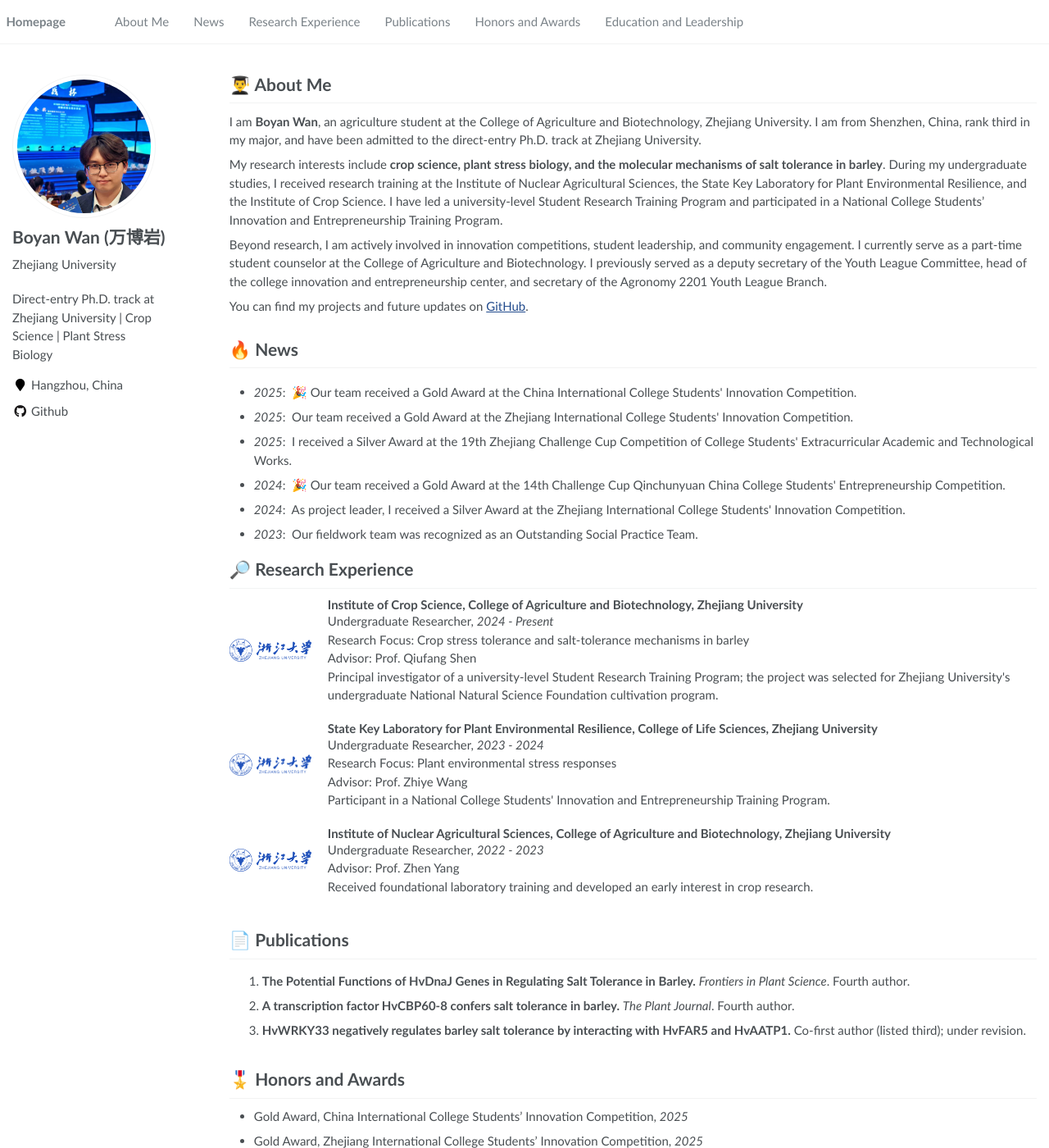
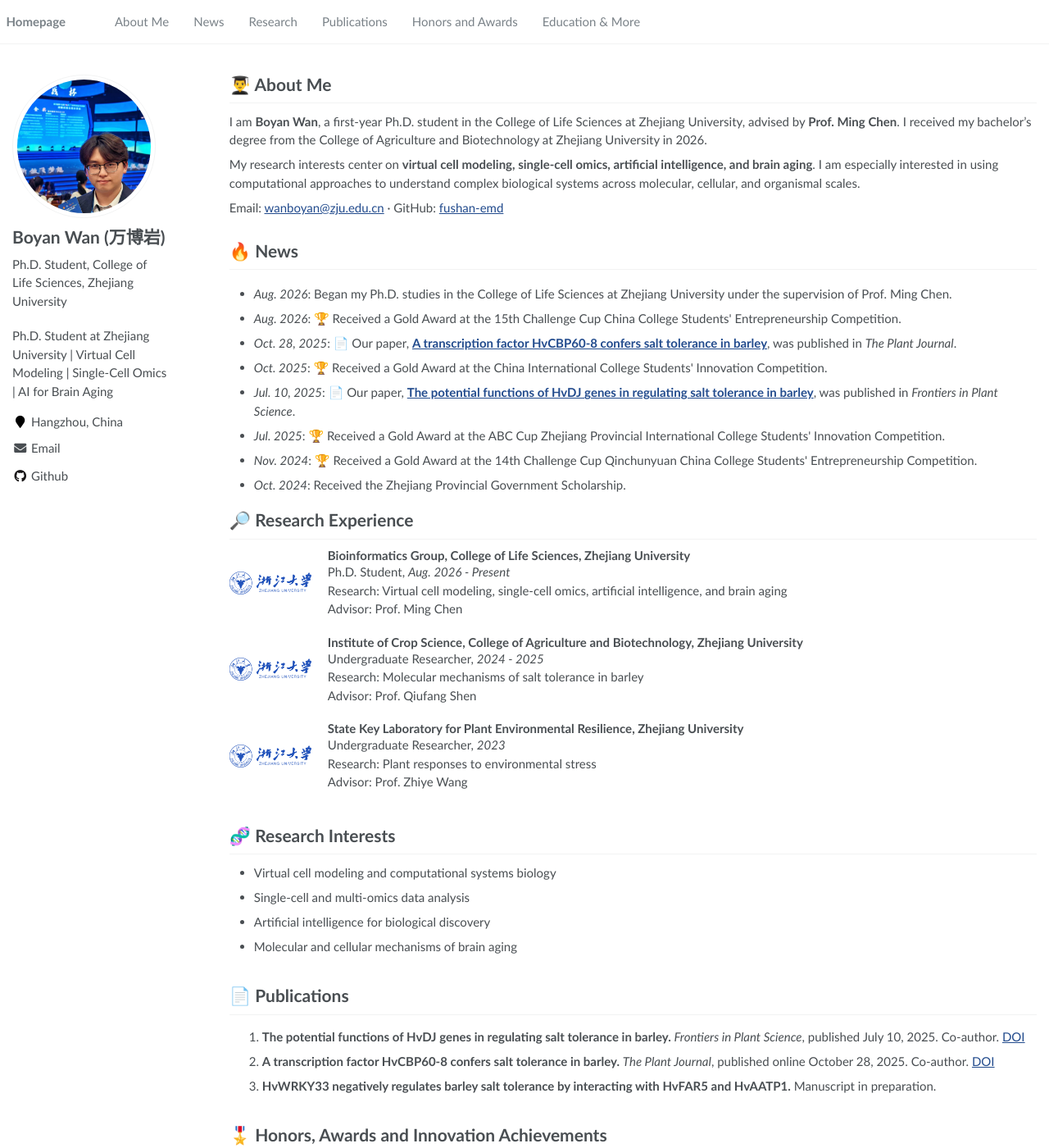
Before and after one commit to fushan-emd/fushan-emd.github.io, a Jekyll site: the page built from _pages/about.md, in a window 1280 px wide and 1400 px high. Shown: the whole window at 82% size. Built offline with Jekyll 4.4.1, drawn with Linux system fonts in a browser that asks for light colours; some of the changed text lies outside the part shown.

Commit message:
Update profile and add publication news

```diff
--- a/_config.yml
+++ b/_config.yml
@@ -1,6 +1,6 @@
 title                    : "Boyan Wan (万博岩)"
 title_separator          : "-"
-description              : "Direct-entry Ph.D. track at Zhejiang University | Crop Science | Plant Stress Biology"
+description              : "Ph.D. Student at Zhejiang University | Virtual Cell Modeling | Single-Cell Omics | AI for Brain Aging"
 url                      : "https://fushan-emd.github.io"
 baseurl                  : ""
 repository               : "fushan-emd/fushan-emd.github.io"
@@ -16,10 +16,10 @@ baidu_site_verification  :
 author:
   name             : "Boyan Wan (万博岩)"
   avatar           : "images/profile.webp"
-  bio              : "Zhejiang University"
+  bio              : "Ph.D. Student, College of Life Sciences, Zhejiang University"
   location         : "Hangzhou, China"
   employer         :
-  email            :
+  email            : "wanboyan@zju.edu.cn"
   github           : "fushan-emd"
   googlescholar    :
   pubmed           :
--- a/_data/navigation.yml
+++ b/_data/navigation.yml
@@ -5,7 +5,7 @@ main:
   - title: "News"
     url: "/#news"
 
-  - title: "Research Experience"
+  - title: "Research"
     url: "/#research-experience"
 
   - title: "Publications"
@@ -14,5 +14,5 @@ main:
   - title: "Honors and Awards"
     url: "/#honors-and-awards"
 
-  - title: "Education and Leadership"
-    url: "/#education-and-leadership"
+  - title: "Education & More"
+    url: "/#education"
--- a/_pages/about.md
+++ b/_pages/about.md
@@ -12,26 +12,26 @@ redirect_from:
 
 # 👨‍🎓 About Me
 
-I am **Boyan Wan**, an agriculture student at the College of Agriculture and Biotechnology, Zhejiang University. I am from Shenzhen, China, rank third in my major, and have been admitted to the direct-entry Ph.D. track at Zhejiang University.
+I am **Boyan Wan**, a first-year Ph.D. student in the College of Life Sciences at Zhejiang University, advised by **Prof. Ming Chen**. I received my bachelor's degree from the College of Agriculture and Biotechnology at Zhejiang University in 2026.
 
-My research interests include **crop science, plant stress biology, and the molecular mechanisms of salt tolerance in barley**. During my undergraduate studies, I received research training at the Institute of Nuclear Agricultural Sciences, the State Key Laboratory for Plant Environmental Resilience, and the Institute of Crop Science. I have led a university-level Student Research Training Program and participated in a National College Students' Innovation and Entrepreneurship Training Program.
+My research interests center on **virtual cell modeling, single-cell omics, artificial intelligence, and brain aging**. I am especially interested in using computational approaches to understand complex biological systems across molecular, cellular, and organismal scales.
 
-Beyond research, I am actively involved in innovation competitions, student leadership, and community engagement. I currently serve as a part-time student counselor at the College of Agriculture and Biotechnology. I previously served as a deputy secretary of the Youth League Committee, head of the college innovation and entrepreneurship center, and secretary of the Agronomy 2201 Youth League Branch.
-
-You can find my projects and future updates on [GitHub](https://github.com/fushan-emd).
+Email: [wanboyan@zju.edu.cn](mailto:wanboyan@zju.edu.cn) · GitHub: [fushan-emd](https://github.com/fushan-emd)
 
 <span class="anchor" id="news"></span>
 
 # 🔥 News
 
-<div style="max-height: 200px; width: fit-content; overflow-y: auto; background: #FFFFFF;">
+<div class="news-list">
 <ul>
-  <li><em>2025</em>: &nbsp;🎉 Our team received a Gold Award at the China International College Students' Innovation Competition.</li>
-  <li><em>2025</em>: &nbsp;Our team received a Gold Award at the Zhejiang International College Students' Innovation Competition.</li>
-  <li><em>2025</em>: &nbsp;I received a Silver Award at the 19th Zhejiang Challenge Cup Competition of College Students' Extracurricular Academic and Technological Works.</li>
-  <li><em>2024</em>: &nbsp;🎉 Our team received a Gold Award at the 14th Challenge Cup Qinchunyuan China College Students' Entrepreneurship Competition.</li>
-  <li><em>2024</em>: &nbsp;As project leader, I received a Silver Award at the Zhejiang International College Students' Innovation Competition.</li>
-  <li><em>2023</em>: &nbsp;Our fieldwork team was recognized as an Outstanding Social Practice Team.</li>
+  <li><em>Aug. 2026</em>: Began my Ph.D. studies in the College of Life Sciences at Zhejiang University under the supervision of Prof. Ming Chen.</li>
+  <li><em>Aug. 2026</em>: 🏆 Received a Gold Award at the 15th Challenge Cup China College Students' Entrepreneurship Competition.</li>
+  <li><em>Oct. 28, 2025</em>: 📄 Our paper, <a href="https://doi.org/10.1111/tpj.70535"><strong>A transcription factor HvCBP60-8 confers salt tolerance in barley</strong></a>, was published in <em>The Plant Journal</em>.</li>
+  <li><em>Oct. 2025</em>: 🏆 Received a Gold Award at the China International College Students' Innovation Competition.</li>
+  <li><em>Jul. 10, 2025</em>: 📄 Our paper, <a href="https://doi.org/10.3389/fpls.2025.1574097"><strong>The potential functions of HvDJ genes in regulating salt tolerance in barley</strong></a>, was published in <em>Frontiers in Plant Science</em>.</li>
+  <li><em>Jul. 2025</em>: 🏆 Received a Gold Award at the ABC Cup Zhejiang Provincial International College Students' Innovation Competition.</li>
+  <li><em>Nov. 2024</em>: 🏆 Received a Gold Award at the 14th Challenge Cup Qinchunyuan China College Students' Entrepreneurship Competition.</li>
+  <li><em>Oct. 2024</em>: Received the Zhejiang Provincial Government Scholarship.</li>
 </ul>
 </div>
 
@@ -42,68 +42,93 @@ You can find my projects and future updates on [GitHub](https://github.com/fusha
 <div class="experience-row">
   <img src="images/zju-logo.png" alt="Zhejiang University logo">
   <div>
-    <h3>Institute of Crop Science, College of Agriculture and Biotechnology, Zhejiang University</h3>
-    <p>Undergraduate Researcher, <em>2024 - Present</em></p>
-    <p>Research Focus: Crop stress tolerance and salt-tolerance mechanisms in barley</p>
-    <p>Advisor: Prof. Qiufang Shen</p>
-    <p>Principal investigator of a university-level Student Research Training Program; the project was selected for Zhejiang University's undergraduate National Natural Science Foundation cultivation program.</p>
+    <h3>Bioinformatics Group, College of Life Sciences, Zhejiang University</h3>
+    <p>Ph.D. Student, <em>Aug. 2026 - Present</em></p>
+    <p>Research: Virtual cell modeling, single-cell omics, artificial intelligence, and brain aging</p>
+    <p>Advisor: Prof. Ming Chen</p>
   </div>
 </div>
 
 <div class="experience-row">
   <img src="images/zju-logo.png" alt="Zhejiang University logo">
   <div>
-    <h3>State Key Laboratory for Plant Environmental Resilience, College of Life Sciences, Zhejiang University</h3>
-    <p>Undergraduate Researcher, <em>2023 - 2024</em></p>
-    <p>Research Focus: Plant environmental stress responses</p>
-    <p>Advisor: Prof. Zhiye Wang</p>
-    <p>Participant in a National College Students' Innovation and Entrepreneurship Training Program.</p>
+    <h3>Institute of Crop Science, College of Agriculture and Biotechnology, Zhejiang University</h3>
+    <p>Undergraduate Researcher, <em>2024 - 2025</em></p>
+    <p>Research: Molecular mechanisms of salt tolerance in barley</p>
+    <p>Advisor: Prof. Qiufang Shen</p>
   </div>
 </div>
 
 <div class="experience-row">
   <img src="images/zju-logo.png" alt="Zhejiang University logo">
   <div>
-    <h3>Institute of Nuclear Agricultural Sciences, College of Agriculture and Biotechnology, Zhejiang University</h3>
-    <p>Undergraduate Researcher, <em>2022 - 2023</em></p>
-    <p>Advisor: Prof. Zhen Yang</p>
-    <p>Received foundational laboratory training and developed an early interest in crop research.</p>
+    <h3>State Key Laboratory for Plant Environmental Resilience, Zhejiang University</h3>
+    <p>Undergraduate Researcher, <em>2023</em></p>
+    <p>Research: Plant responses to environmental stress</p>
+    <p>Advisor: Prof. Zhiye Wang</p>
   </div>
 </div>
+
+<span class="anchor" id="research-interests"></span>
+
+# 🧬 Research Interests
+
+- Virtual cell modeling and computational systems biology
+- Single-cell and multi-omics data analysis
+- Artificial intelligence for biological discovery
+- Molecular and cellular mechanisms of brain aging
 
 <span class="anchor" id="publications"></span>
 
 # 📄 Publications
 
-1. **The Potential Functions of HvDnaJ Genes in Regulating Salt Tolerance in Barley.** *Frontiers in Plant Science*. Fourth author.
-2. **A transcription factor HvCBP60-8 confers salt tolerance in barley.** *The Plant Journal*. Fourth author.
-3. **HvWRKY33 negatively regulates barley salt tolerance by interacting with HvFAR5 and HvAATP1.** Co-first author (listed third); under revision.
+1. **The potential functions of HvDJ genes in regulating salt tolerance in barley.** *Frontiers in Plant Science*, published July 10, 2025. Co-author. [DOI](https://doi.org/10.3389/fpls.2025.1574097)
+2. **A transcription factor HvCBP60-8 confers salt tolerance in barley.** *The Plant Journal*, published online October 28, 2025. Co-author. [DOI](https://doi.org/10.1111/tpj.70535)
+3. **HvWRKY33 negatively regulates barley salt tolerance by interacting with HvFAR5 and HvAATP1.** Manuscript in preparation.
 
 <span class="anchor" id="honors-and-awards"></span>
 
-# 🎖️ Honors and Awards
+# 🎖️ Honors, Awards and Innovation Achievements
 
-- Gold Award, China International College Students' Innovation Competition, *2025*
-- Gold Award, Zhejiang International College Students' Innovation Competition, *2025*
-- Silver Award, 19th Zhejiang Challenge Cup Competition of College Students' Extracurricular Academic and Technological Works, *2025*
-- Gold Award, 14th Challenge Cup Qinchunyuan China College Students' Entrepreneurship Competition, *2024*
-- Silver Award and Project Leader, Zhejiang International College Students' Innovation Competition, *2024*
-- Zhejiang Provincial Government Scholarship
-- Outstanding Youth League Member and Outstanding Youth League Cadre, Zhejiang University
-- Five-Star Honor for Volunteer Service, Zhejiang University
+- Gold Award, 15th Challenge Cup China College Students' Entrepreneurship Competition, *Aug. 2026*
+- Gold Award, China International College Students' Innovation Competition, *Oct. 2025*
+- Yao Yusu and He Jianyun Scholarship, *Oct. 2025*
+- Gold Award, ABC Cup Zhejiang Provincial International College Students' Innovation Competition, *Jul. 2025*
+- Silver Award, Zhejiang Provincial International College Students' Innovation Competition, *Jul. 2025*
+- Silver Award, 19th Zhejiang Challenge Cup Competition of College Students' Extracurricular Academic and Technological Works, *May 2025*
+- Gold Award, 14th Challenge Cup Qinchunyuan China College Students' Entrepreneurship Competition, *Nov. 2024*
+- Zhejiang Provincial Government Scholarship, *Oct. 2024*
+- Third Prize Scholarship and Outstanding Professional Scholarship, Zhejiang University, *Oct. 2024*
+- Silver Award, Zhejiang Provincial International College Students' Innovation Competition, *Jul. 2024*
+- Third Prize Scholarship and Outstanding Professional Scholarship, Zhejiang University, *Oct. 2023*
 
-<span class="anchor" id="education-and-leadership"></span>
+<span class="anchor" id="innovation-and-entrepreneurship"></span>
 
-# 🎓 Education and Leadership
+# 💡 Innovation and Entrepreneurship
 
-- Agriculture-related undergraduate program, College of Agriculture and Biotechnology, Zhejiang University; ranked third in the major and admitted to the direct-entry Ph.D. track at Zhejiang University.
-- Part-time student counselor, College of Agriculture and Biotechnology, Zhejiang University.
-- Former deputy secretary of the Youth League Committee and head of the college innovation and entrepreneurship center.
-- Led fieldwork programs in Jingdong, Yunnan, and three locations in Hunan; the team was recognized as an Outstanding Social Practice Team in 2023.
-- Led a Youth League branch recognized as both an Advanced Youth League Branch and a May Fourth Red Flag Youth League Branch.
-- Outstanding Training Cadre of Zhejiang University's 2024 military training program; member of the 2026 ideals-and-beliefs lecture team.
+I have participated in interdisciplinary innovation and entrepreneurship projects that connect agricultural science, biotechnology, and real-world applications. These experiences strengthened my skills in project development, teamwork, research communication, and translating scientific ideas into practical solutions.
+
+<span class="anchor" id="education"></span>
+
+# 🎓 Education
+
+- **Ph.D. in Life Sciences**, College of Life Sciences, Zhejiang University, *Aug. 2026 - Present*
+- **B.Sc. in Agriculture**, College of Agriculture and Biotechnology, Zhejiang University, *Sep. 2022 - Jul. 2026*
+
+<span class="anchor" id="specialties-and-hobbies"></span>
+
+# 🏃 Specialties and Hobbies
+
+Outside research, I enjoy running, photography, and exploring emerging technologies. These interests help me stay curious, observant, and open to ideas across disciplines.
 
 <style>
+.news-list {
+  max-height: 260px;
+  width: fit-content;
+  overflow-y: auto;
+  background: #fff;
+  padding-right: 12px;
+}
 .experience-row {
   display: flex;
   align-items: center;
```
